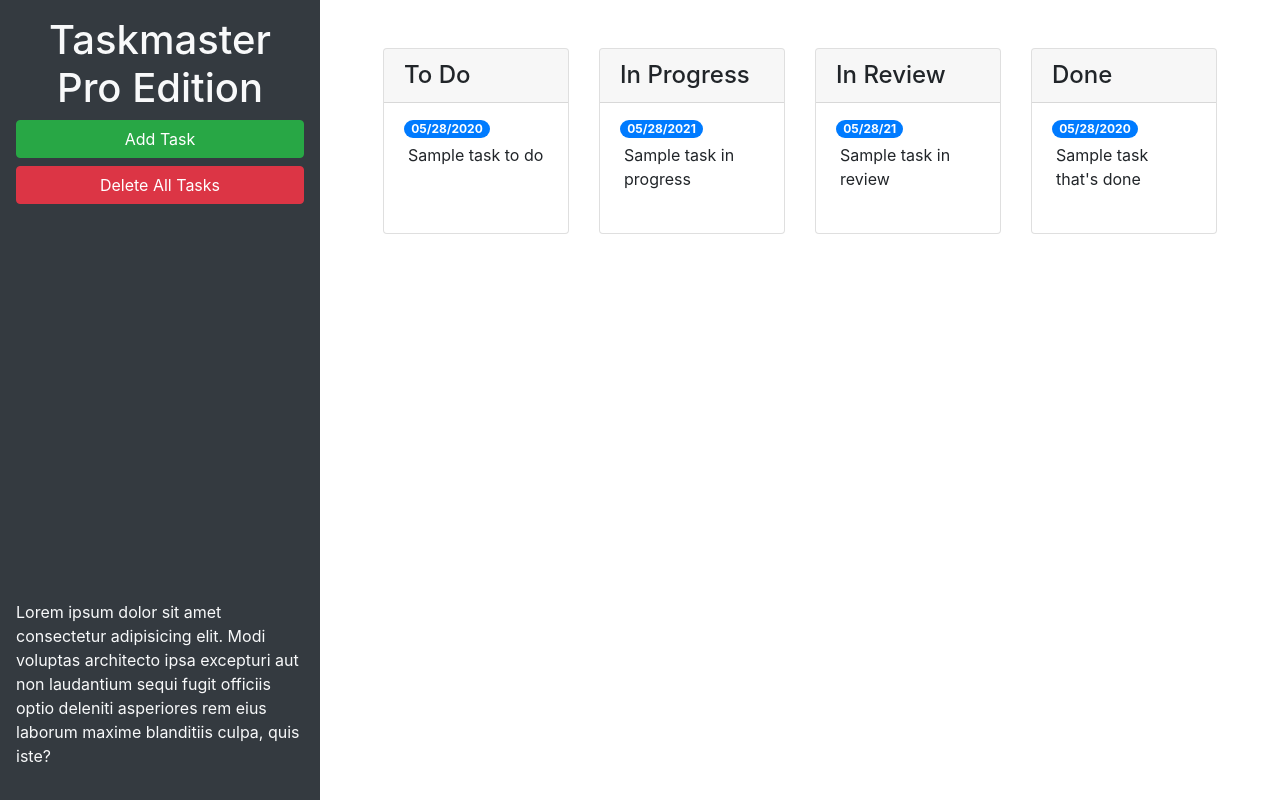
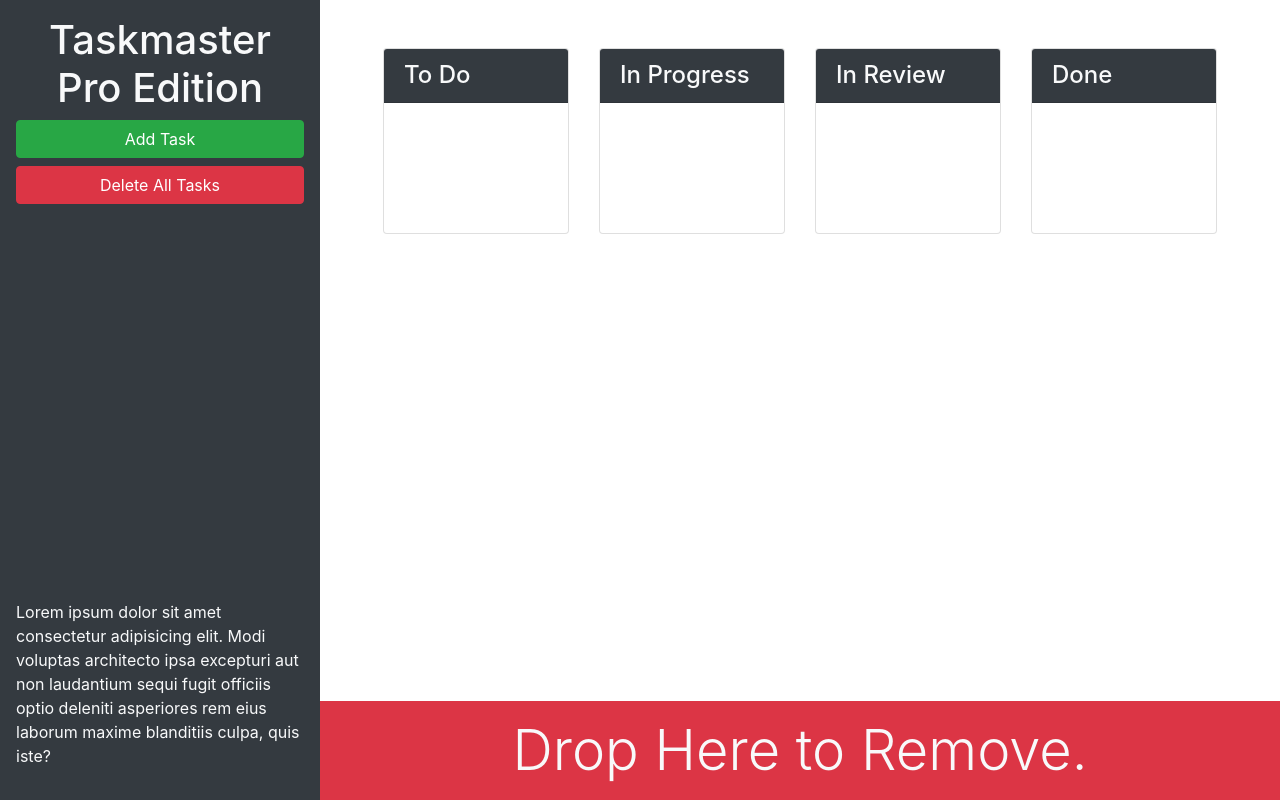
Before and after one commit to JJLindsey/taskmaster-pro, a plain HTML site: page index.html in a window 1280 px wide. Drawn offline with nearby package versions, Linux system fonts and the light colour scheme.

Commit message:
add colors to cards and drag androp feature

```diff
--- a/index.html
+++ b/index.html
@@ -13,26 +13,26 @@
 <body>
 
   <div class="row min-vh-100 no-gutters">
-    <header class="col-12 col-lg-3 bg-dark text-light d-flex flex-column p-4 p-lg-3">
-      <h1 class="text-center">Taskmaster Pro Edition</h1>
-      <button id="create-task" class="btn btn-block btn-success" data-toggle="modal" data-target="#task-form-modal">Add
-        Task</button>
-      <button id="remove-tasks" class="btn btn-block btn-danger">Delete All Tasks</button>
-      <p class="mt-auto">Lorem ipsum dolor sit amet consectetur adipisicing elit. Modi voluptas architecto ipsa
+    <header class="col-12 col-lg-3 bg-dark text-light sticky-top d-flex flex-column p-4 p-lg-3">
+      <div>
+        <h1 class="text-center">Taskmaster Pro Edition</h1>
+        <div class="ml-md-auto w-100 w-md-auto">
+          <button id="create-task" class="btn btn-block btn-success" data-toggle="modal" data-target="#task-form-modal">Add
+          Task</button>
+          <button id="remove-tasks" class="btn btn-block btn-danger">Delete All Tasks</button>
+        </div>
+      </div>
+      <p class="mt-auto d-none d-lg-block">Lorem ipsum dolor sit amet consectetur adipisicing elit. Modi voluptas architecto ipsa
         excepturi aut non
         laudantium sequi fugit officiis optio deleniti asperiores rem eius laborum maxime blanditiis culpa, quis iste?
       </p>
     </header>
-    <main class="col-12 col-lg-9">
+    <main class="col-12 col-lg-9 d-flex flex-column">
       <div class="m-5 row justify-content-around">
         <div class="col-12 col-md-6 col-xl-3 mb-3">
           <div class="card">
-          <h4 class="card-header">To Do</h4>
+          <h4 class="card-header bg-dark text-light">To Do</h4>
           <ul id="list-toDo" class="list-group list-group-flush">
-            <li class="list-group-item">
-              <span class="badge badge-primary badge-pill">05/28/2020</span>
-              <p class="m-1">Sample task to do</p>
-            </li>
           </ul>
         </div>
       </div>
@@ -40,12 +40,8 @@
         <!--in progress start-->
         <div class="col-12 col-md-6 col-xl-3 mb-3">
           <div class="card">
-            <h4 class="card-header">In Progress</h4>
+            <h4 class="card-header bg-dark text-light">In Progress</h4>
             <ul id="list-inProgress" class="list-group list-group-flush">
-              <li class="list-group-item">
-                <span class="badge badge-primary badge-pill">05/28/2021</span>
-                <p class="m-1">Sample task in progress</p>
-              </li>
             </ul>
           </div>
         </div>
@@ -53,12 +49,8 @@
         <!--in review start-->
         <div class="col-12 col-md-6 col-xl-3 mb-3">
           <div class="card">
-            <h4 class="card-header">In Review</h4>
+            <h4 class="card-header bg-dark text-light">In Review</h4>
             <ul id="list-inReview" class="list-group list-group-flush">
-              <li class="list-group-item">
-                <span class="badge badge-primary badge-pill">05/28/21</span>
-                <p class="m-1">Sample task in review</p>
-              </li>
             </ul>
           </div>
         </div>
@@ -66,16 +58,17 @@
         <!-- done start -->
         <div class="col-12 col-md-6 col-xl-3 mb-3">
           <div class="card">
-            <h4 class="card-header">Done</h4>
+            <h4 class="card-header bg-dark text-light">Done</h4>
             <ul id="list-done" class="list-group list-group-flush">
-              <li class="list-group-item">
-                <span class="badge badge-primary badge-pill">05/28/2020</span>
-                <p class="m-1">Sample task that's done</p>
-              </li>
             </ul>
           </div>
         </div>
         <!-- done end -->
+      </div>
+      <div class="mt-auto" id="trash">
+        <div class="w-100 bg-danger p-3 text-center text-light display-4">
+          Drop Here to Remove.
+        </div>
       </div>
     </main>
   </div>
```
